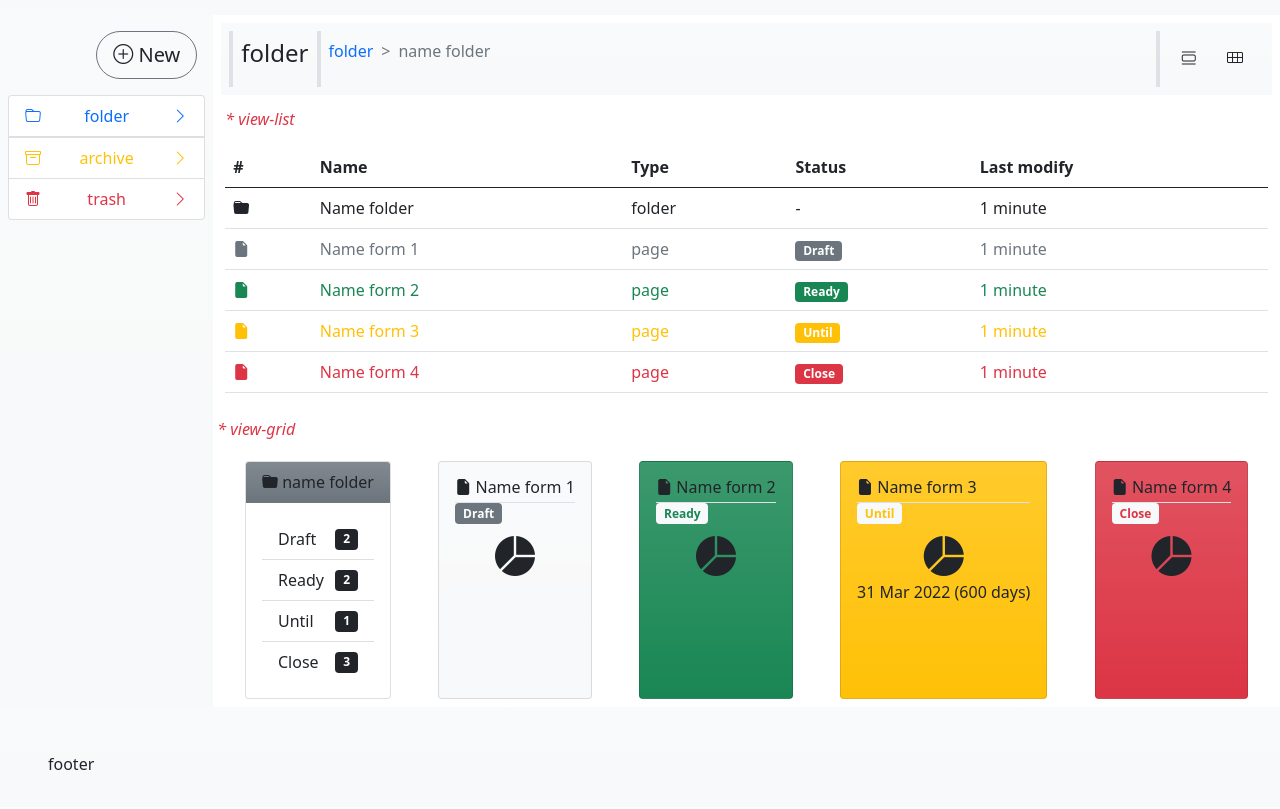
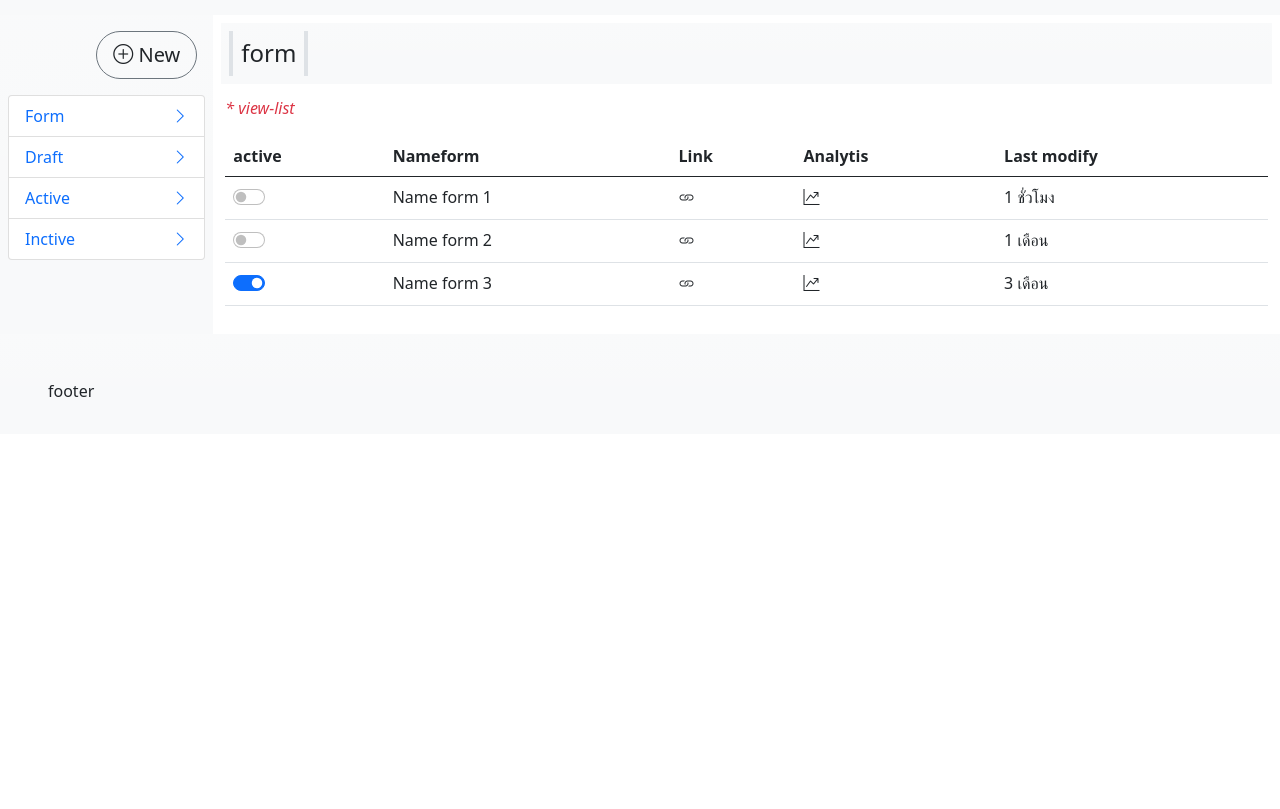
Before and after one commit to putphapon/survey_form, a plain HTML site: page drive.html in a window 1280 px wide. Shown: the part 59-868 px from the top of the page. After the commit the page ends 800 px from the top, so only its background shows below. Drawn offline with nearby package versions, Linux system fonts and the light colour scheme.

Commit message:
update version

```diff
--- a/drive.html
+++ b/drive.html
@@ -44,7 +44,7 @@
                 <div class="d-flex justify-content-end m-2">
                     <a href="" id="new-page" class="btn btn-lg  btn-outline-secondary text-body align-items-center rounded-pill h6" role="button" data-bs-toggle="dropdown" aria-expanded="false"><i class="bi bi-plus-circle"></i>  New</a>
                     <ul class="dropdown-menu" aria-labelledby="new-page">
-                        <li><a class="dropdown-item" href="#"><i class="bi bi-folder me-2"></i> Folder</a></li>
+                        <!-- <li><a class="dropdown-item" href="#"><i class="bi bi-folder me-2"></i> Folder</a></li> -->
                         <li><a class="dropdown-item" href="page-setting.html"><i class="bi bi-file-earmark me-2"></i> Page</a></li>
                       </ul>
                 </div>
@@ -52,8 +52,8 @@
                 <!-- directory -->
                 <div class="list-group">
                     <!-- folder -->
-                    <a class="list-group-item btn-outline-primary d-flex justify-content-between align-items-center" role="button" data-bs-toggle="collapse" href="#folder" aria-expanded="false"><i class="bi-folder"></i>folder<i class="bi-chevron-right"></i></a>
-                    <div class="collapse" id="folder">
+                    <a class="list-group-item btn-outline-primary d-flex justify-content-between align-items-center" role="button" data-bs-toggle="collapse" href="#folder" aria-expanded="false">Form<i class="bi-chevron-right"></i></a>
+                    <!-- <div class="collapse" id="folder">
                         <a class="list-group-item btn-outline-primary d-flex justify-content-between align-items-center" role="button" data-bs-toggle="collapse" href="#name_folder" aria-expanded="false"><i class="bi-folder"></i>name folder<i class="bi-chevron-right"></i></a>
                         <div class="collapse" id="name_folder">
                             <a class="list-group-item d-flex btn-outline-primary justify-content-end align-items-center" data-bs-toggle="collapse" href="#sub_folder_1"><i class="bi bi-file-earmark me-2"></i>sub folder 1</a>
@@ -63,13 +63,14 @@
                         <a class="list-group-item d-flex btn-outline-primary justify-content-end align-items-center" data-bs-toggle="collapse" href="#Name_form_2"><i class="bi bi-file-earmark me-2"></i>Name Form 2</a>
                         <a class="list-group-item d-flex btn-outline-primary justify-content-end align-items-center" data-bs-toggle="collapse" href="#Name_form_3"><i class="bi bi-file-earmark me-2"></i>Name Form 3</a>
                         <a class="list-group-item d-flex btn-outline-primary justify-content-end align-items-center" data-bs-toggle="collapse" href="#Name_form_4"><i class="bi bi-file-earmark me-2"></i>Name Form 4</a>
-                    </div>
+                    </div> -->
 
                     <!-- Archive -->
-                    <a class="list-group-item btn-outline-warning d-flex justify-content-between align-items-center" role="button" data-bs-toggle="collapse" href="#archive" aria-expanded="false"><i class="bi-archive"></i>archive<i class="bi-chevron-right"></i></a>
+                    <a class="list-group-item btn-outline-primary d-flex justify-content-between align-items-center" role="button" data-bs-toggle="collapse" href="#archive" aria-expanded="false">Draft<i class="bi-chevron-right"></i></a>
 
                     <!-- Trash -->
-                    <a class="list-group-item btn-outline-danger d-flex justify-content-between align-items-center" role="button" data-bs-toggle="collapse" href="#trash" aria-expanded="false"><i class="bi-trash"></i>trash<i class="bi-chevron-right"></i></a>
+                    <a class="list-group-item btn-outline-primary d-flex justify-content-between align-items-center" role="button" data-bs-toggle="collapse" href="#trash" aria-expanded="false">Active<i class="bi-chevron-right"></i></a>
+                    <a class="list-group-item btn-outline-primary d-flex justify-content-between align-items-center" role="button" data-bs-toggle="collapse" href="#trash" aria-expanded="false">Inctive<i class="bi-chevron-right"></i></a>
                 </div>
             </div>
 
@@ -80,27 +81,27 @@
                 <div class="d-flex m-1 p-2 bg-light bg-gradient">
                     <!-- title -->
                     <div class="flex-shrink-1 border-4 p-2 border-start">
-                        <span class="h4">folder</span>
+                        <span class="h4">form</span>
                     </div>
                     <!-- breadcrumb -->
-                    <div class="flex-grow-1 p-2 border-4 border-start">
+                    <!-- <div class="flex-grow-1 p-2 border-4 border-start">
                         <nav style="--bs-breadcrumb-divider: '>';" aria-label="breadcrumb">
                             <ol class="breadcrumb">
                                 <li class="breadcrumb-item"><a href="#" class="text-decoration-none">folder</a></li>
                                 <li class="breadcrumb-item active" aria-current="page">name folder</li>
                             </ol>
                         </nav>
-                    </div>
+                    </div> -->
                     <!-- view -->
                     <div class="flex-shrink-1 p-2 border-4 border-start">
                         <!-- list -->
-                        <button type="button" class="btn btn-outline-light rounded-circle">
+                        <!-- <button type="button" class="btn btn-outline-light rounded-circle">
                             <span class="bi bi-view-list text-dark"></span>
-                        </button>
+                        </button> -->
                         <!-- grid -->
-                        <button type="button" class="btn btn-outline-light rounded-circle">
+                        <!-- <button type="button" class="btn btn-outline-light rounded-circle">
                             <span class="bi bi-grid-3x2 text-dark"></span>
-                        </button>
+                        </button> -->
                     </div>
                 </div>
 
@@ -113,48 +114,46 @@
                             <table class="table">
                                 <thead class="table-Light">
                                     <tr>
-                                        <th>#</th>
-                                        <th>Name</th>
-                                        <th>Type</th>
-                                        <th>Status</th>
+                                        <th>active</th>
+                                        <th>Nameform</th>
+                                        <th>Link</th>
+                                        <th>Analytis</th>
                                         <th>Last modify</th>
                                     </tr>
                                 </thead>
                                 <tbody>
                                     <tr class="text-dark">
-                                        <td><i class="bi-folder-fill"></td>
-                                        <td>Name folder</td>
-                                        <td>folder</td>
-                                        <td>-</td>
-                                        <td>1 minute</td>
+                                        <td>
+                                            <div class="form-check form-switch">
+                                                <input class="form-check-input" type="checkbox">
+                                            </div>
+                                        </td>
+                                        <td>Name form 1</td>
+                                        <td><i class="bi bi-link"></i></td>
+                                        <td><i class="bi bi-graph-up"></i></td>
+                                        <td>1 ชั่วโมง</td>
                                     </tr>
-                                    <tr class="text-secondary">
-                                        <td><i class="bi bi-file-earmark-fill"></i></td>
-                                        <td>Name form 1</td>
-                                        <td>page</td>
-                                        <td><span class="badge bg-secondary">Draft</span></td>
-                                        <td>1 minute</td>
+                                    <tr class="text-dark">
+                                        <td>
+                                            <div class="form-check form-switch">
+                                                <input class="form-check-input" type="checkbox">
+                                            </div>
+                                        </td>
+                                        <td>Name form 2</td>
+                                        <td><i class="bi bi-link"></i></td>
+                                        <td><i class="bi bi-graph-up"></i></td>
+                                        <td>1 เดือน</td>
                                     </tr>
-                                    <tr class="text-success">
-                                        <td><i class="bi bi-file-earmark-fill"></i></td>
-                                        <td>Name form 2</td>
-                                        <td>page</td>
-                                        <td><span class="badge bg-success">Ready</span></td>
-                                        <td>1 minute</td>
-                                    </tr>
-                                    <tr class="text-warning">
-                                        <td><i class="bi bi-file-earmark-fill"></i></td>
+                                    <tr class="text-dark">
+                                        <td>
+                                            <div class="form-check form-switch">
+                                                <input class="form-check-input" type="checkbox" checked>
+                                            </div>
+                                        </td>
                                         <td>Name form 3</td>
-                                        <td>page</td>
-                                        <td><span class="badge bg-warning">Until</span></td>
-                                        <td>1 minute</td>
-                                    </tr>
-                                    <tr class="text-danger">
-                                        <td><i class="bi bi-file-earmark-fill"></i></td>
-                                        <td>Name form 4</td>
-                                        <td>page</td>
-                                        <td><span class="badge bg-danger">Close</span></td>
-                                        <td>1 minute</td>
+                                        <td><i class="bi bi-link"></i></td>
+                                        <td><i class="bi bi-graph-up"></i></td>
+                                        <td>3 เดือน</td>
                                     </tr>
                                 </tbody>
                             </table>
@@ -164,12 +163,13 @@
 
                 <!-- VIEW GRID -->
                 <!-- content-->
-                <p><em class="text-danger">* view-grid</em></p>
+                <!-- <p><em class="text-danger">* view-grid</em></p> -->
                 <!-- <div class="row row-cols-lg-4 row-cols-md-3 row-cols-sm-3 p-2" id="view-grid"> -->
-                <div class="d-flex flex-wrap justify-content-around m-1" id="view-grid">
+                <!---->
+                <!-- <div class="d-flex flex-wrap justify-content-around m-1" id="view-grid"> -->
 
                     <!-- folder -->
-                    <div class="card mt-1">
+                    <!-- <div class="card mt-1">
                         <a href="" class="text-decoration-none text-body">
                             <div class="card-header bg-secondary bg-gradient">
                                 <i class="bi bi-folder-fill"></i> name folder
@@ -183,10 +183,10 @@
                                 </ul>
                             </div>
                         </a>
-                    </div>
+                    </div> -->
 
                     <!-- page -->
-                    <div class="card mt-1 bg-light bg-gradient">
+                    <!-- <div class="card mt-1 bg-light bg-gradient">
                         <a href="" class="text-decoration-none text-body">
                             <div class="card-body">
                                 <h6 class="card-title"><i class="bi bi-file-earmark-fill"></i>  Name form 1</h6>
@@ -194,10 +194,10 @@
                                 <div class="text-center align-middle"><i class="bi bi-pie-chart-fill h1"></i></div>
                             </div>
                         </a>
-                    </div>
+                    </div> -->
 
                     <!-- page -->
-                    <div class="card mt-1 bg-success bg-gradient">
+                    <!-- <div class="card mt-1 bg-success bg-gradient">
                         <a href="" class="text-decoration-none text-body">
                             <div class="card-body">
                                 <h6 class="card-title"><i class="bi bi-file-earmark-fill"></i>  Name form 2</h6>
@@ -205,10 +205,10 @@
                                 <div class="text-center align-middle"><i class="bi bi-pie-chart-fill h1"></i></div>
                             </div>
                         </a>
-                    </div>
+                    </div> -->
 
                     <!-- page -->
-                    <div class="card mt-1 bg-warning bg-gradient">
+                    <!-- <div class="card mt-1 bg-warning bg-gradient">
                         <a href="" class="text-decoration-none text-body">
                             <div class="card-body">
                                 <h6 class="card-title"><i class="bi bi-file-earmark-fill"></i>  Name form 3</h6>
@@ -217,10 +217,10 @@
                                 <p class="fw-light">31 Mar 2022 (600 days)</span></p>
                             </div>
                         </a>
-                    </div>
+                    </div> -->
 
                     <!-- page -->
-                    <div class="card mt-1 bg-danger bg-gradient">
+                    <!-- <div class="card mt-1 bg-danger bg-gradient">
                         <a href="" class="text-decoration-none text-body">
                             <div class="card-body">
                                 <h6 class="card-title"><i class="bi bi-file-earmark-fill"></i>  Name form 4</h6>
@@ -228,9 +228,9 @@
                                 <div class="text-center align-middle"><i class="bi bi-pie-chart-fill h1"></i></div>
                             </div>
                         </a>
-                    </div>
+                    </div> -->
 
-                </div>
+                <!-- </div> -->
             </div>
         </div>
     </div>
```
Also changed, not shown: page-analytic.html (+7 -7 lines), page-setting.html (+7 -7 lines), page-share.html (+16 -16 lines).
